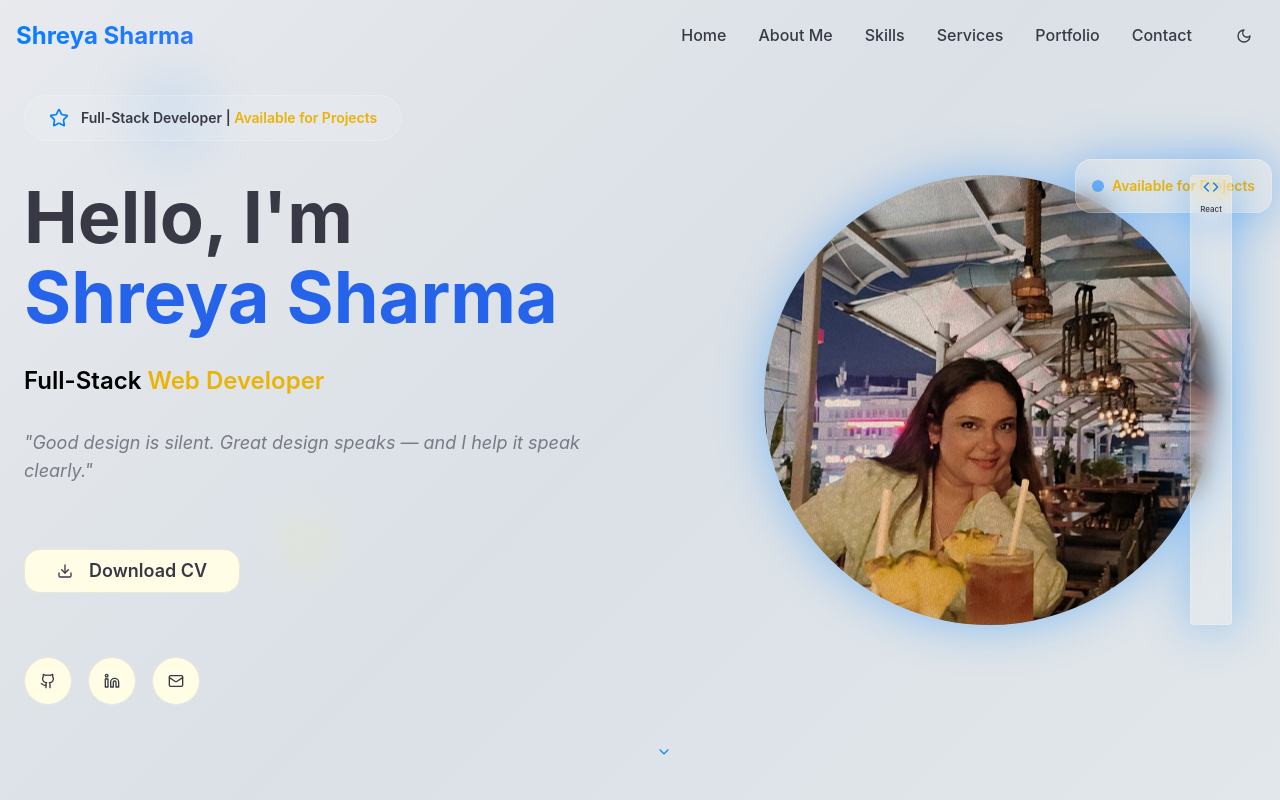
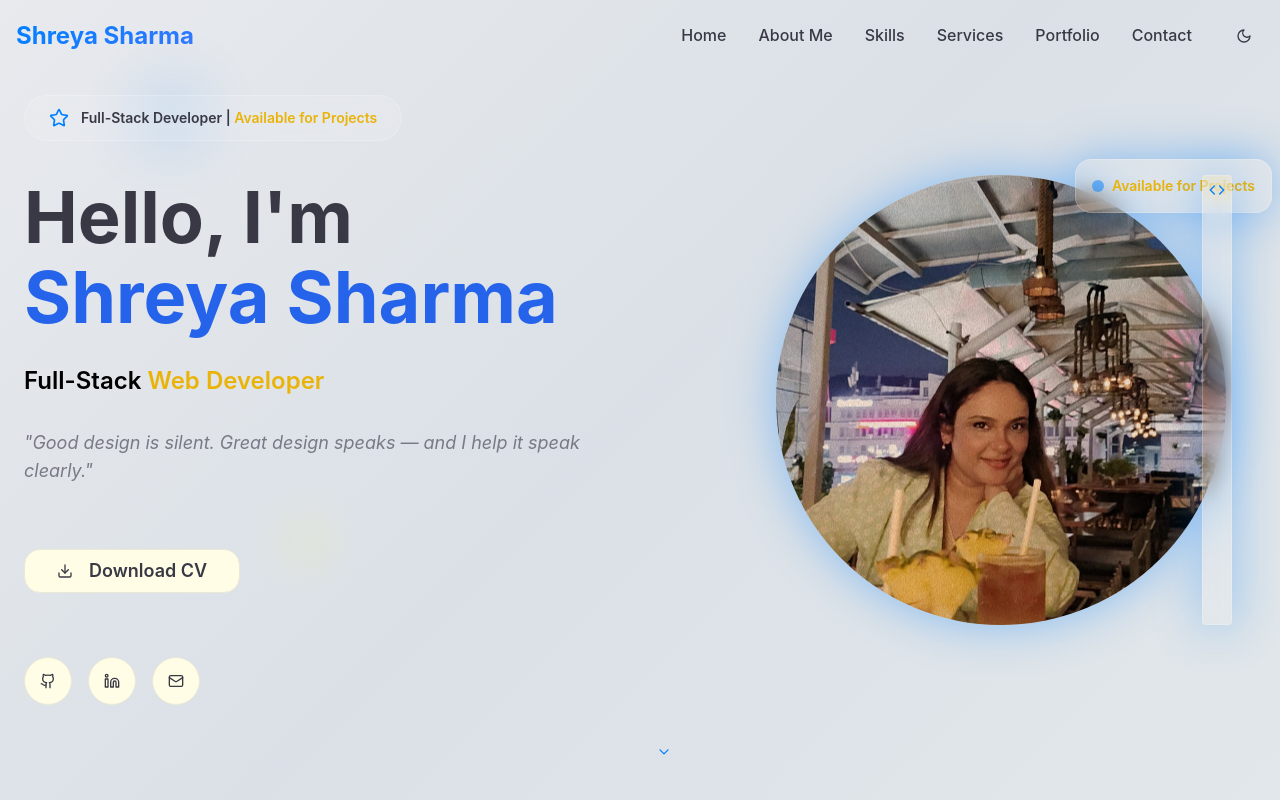
Before and after one commit to visionbyshreya/shreyacodes, a React (Vite) app: page / in a window 1280 px wide. Shown: the top 800 px of the page. Built offline with nearby package versions, Linux system fonts and the light colour scheme.

Commit message:
Refactor: Shorten components
Shortened various components to improve conciseness and readability.

```diff
--- a/src/components/Hero.tsx
+++ b/src/components/Hero.tsx
@@ -205,7 +205,7 @@ const Hero = () => {
 
             {/* Floating Tech Stack with Reactions */}
             <motion.div
-              className="absolute top-1/2 -left-4 lg:-left-6 glass-effect rounded p-1 shadow-glow z-20 backdrop-blur-lg relative"
+              className="absolute top-1/2 -left-4 lg:-left-6 glass-effect rounded p-0.5 shadow-glow z-20 backdrop-blur-lg relative"
               initial={{ opacity: 0, x: -20 }}
               animate={{ opacity: 1, x: 0 }}
               transition={{ delay: 2.4, duration: 0.8 }}
@@ -214,12 +214,11 @@ const Hero = () => {
               <Button
                 variant="ghost"
                 size="sm"
-                className="w-6 h-6 lg:w-8 lg:h-8 p-0 flex flex-col items-center justify-center hover:bg-transparent"
+                className="w-5 h-5 lg:w-6 lg:h-6 p-0 flex items-center justify-center hover:bg-transparent"
                 onClick={() => setShowReactions(!showReactions)}
               >
-                <Code className="w-2.5 h-2.5 lg:w-3 lg:h-3 text-primary mb-0.5" />
-                <span className="text-[6px] lg:text-[8px] font-medium text-foreground leading-none">React</span>
-                {selectedReaction && <span className="text-[6px] lg:text-[8px]">{selectedReaction}</span>}
+                <Code className="w-3 h-3 lg:w-4 lg:h-4 text-primary" />
+                {selectedReaction && <span className="text-xs ml-1">{selectedReaction}</span>}
               </Button>
 
               {showReactions && (
```
